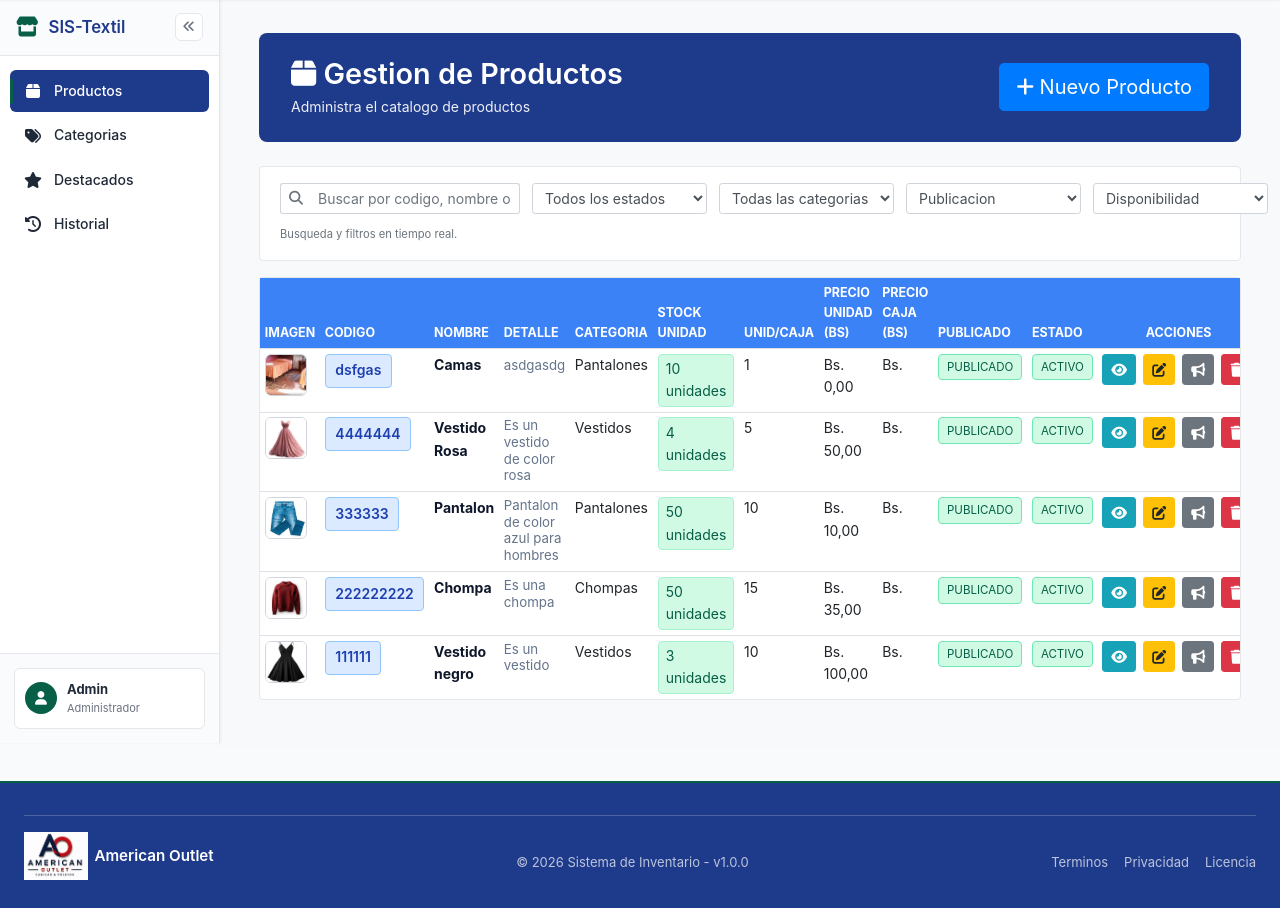
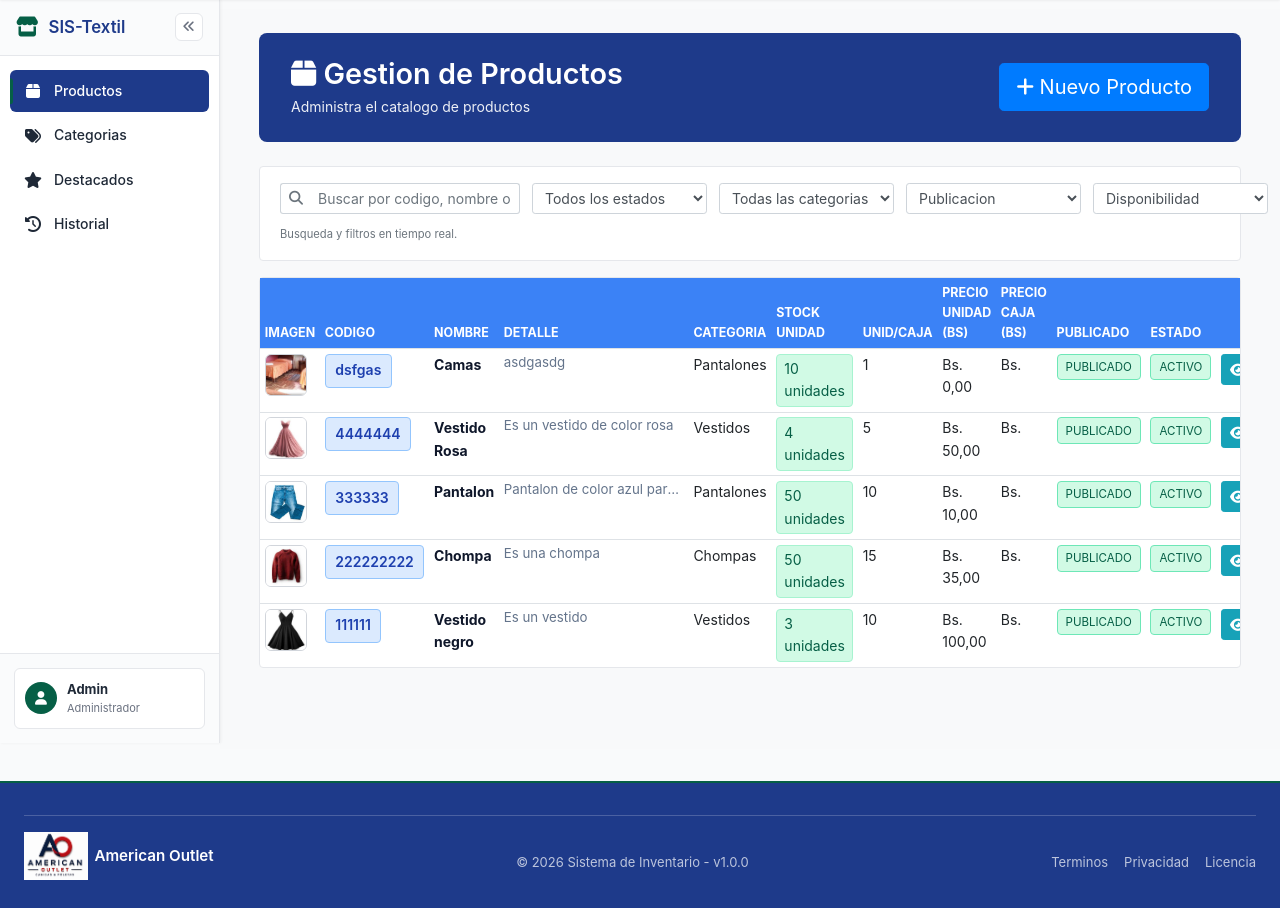
Before and after one commit to Guilder23/Sistema-Textil, a Django app: page /productos/ in a window 1280 px wide. Shown: the part 57-965 px from the top of the page. Run offline with Django 4.2, Linux system fonts and the light colour scheme; a user stored in the database is signed in; data comes from the database, SQL or seed files in the repository; some libraries are stand-ins or nearby versions.

Commit message:
Redcuiendo el espacio de detalle en la tabla de productos

```diff
--- a/static/css/productos/productos.css
+++ b/static/css/productos/productos.css
@@ -75,7 +75,11 @@
     font-size: 0.83rem;
     color: #64748b;
     line-height: 1.25;
-    max-width: 240px;
+    max-width: 180px;
+    overflow: hidden;
+    text-overflow: ellipsis;
+    white-space: nowrap;
+    vertical-align: top;
 }
 
 .badge-stock {
```
